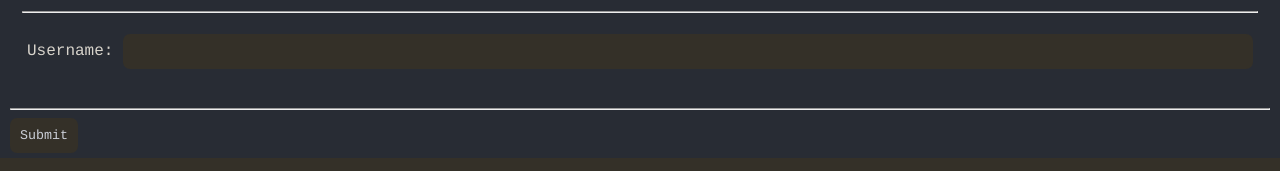
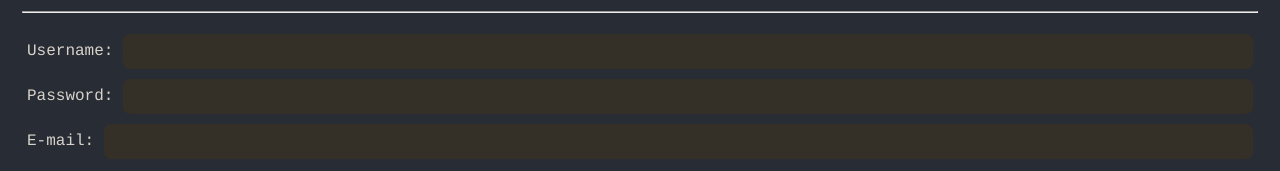
Before and after one commit to MJP8/web-design, a plain HTML site: page src/html/sign_in.html in a window 1280 px wide. Shown: the part 192-363 px from the top of the page. Drawn offline with Linux system fonts and the light colour scheme.

Commit message:
added more content

```diff
--- a/src/html/sign_in.html
+++ b/src/html/sign_in.html
@@ -26,6 +26,14 @@
                     <li>
                         <label for="user-n">Username:</label>
                         <input type="text" name="user-n" id="user-n" />
+                    </li>
+                    <li>
+                        <label for="user-pswd">Password:</label>
+                        <input type="password" name="user-pswd" id="user-pswd" />
+                    </li>
+                    <li>
+                        <label for="user-e">E&zwj;-&zwj;mail:</label>
+                        <input type="email" name="user-e" id="user-e" />
                     </li>
                 </ol>
             </fieldset>
```
